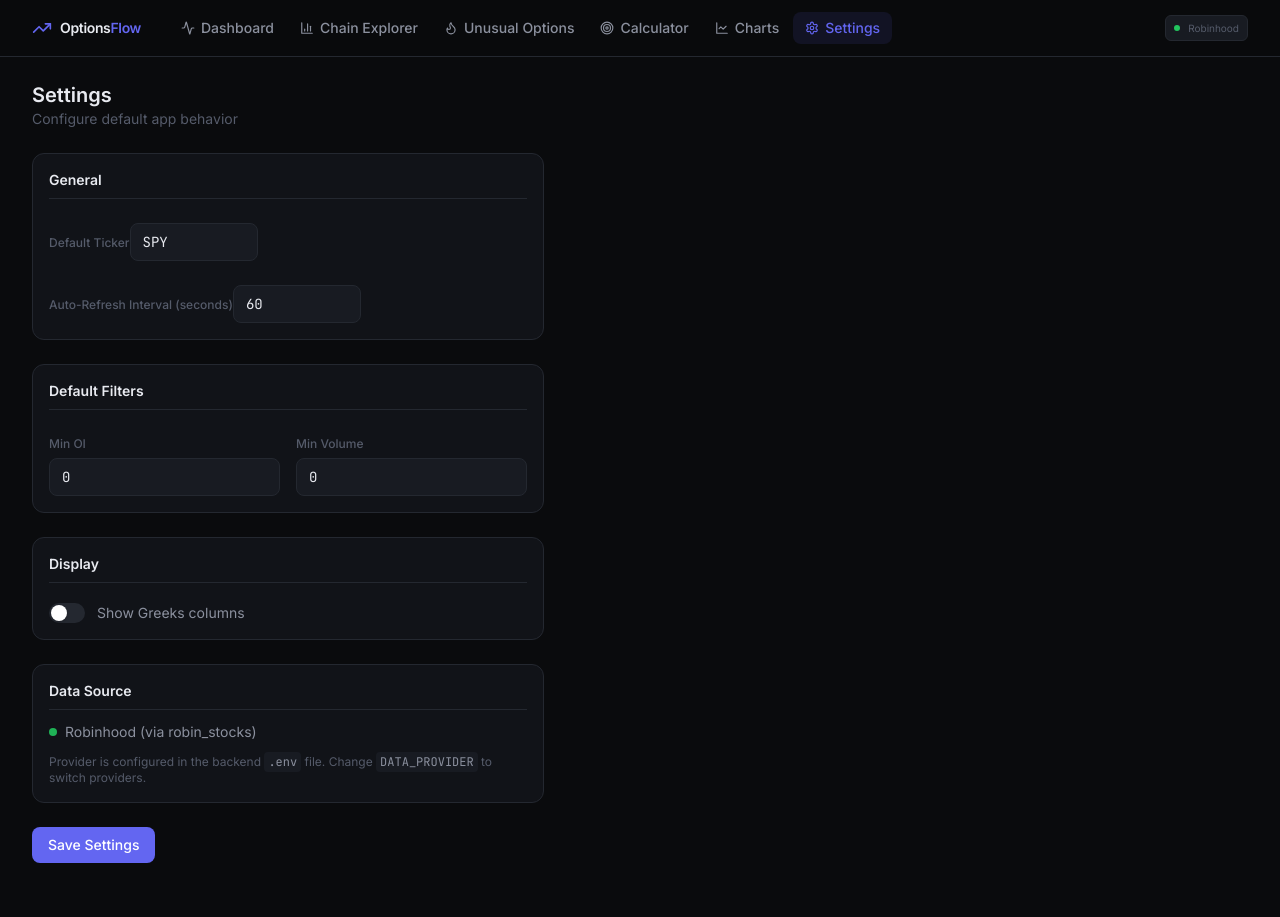
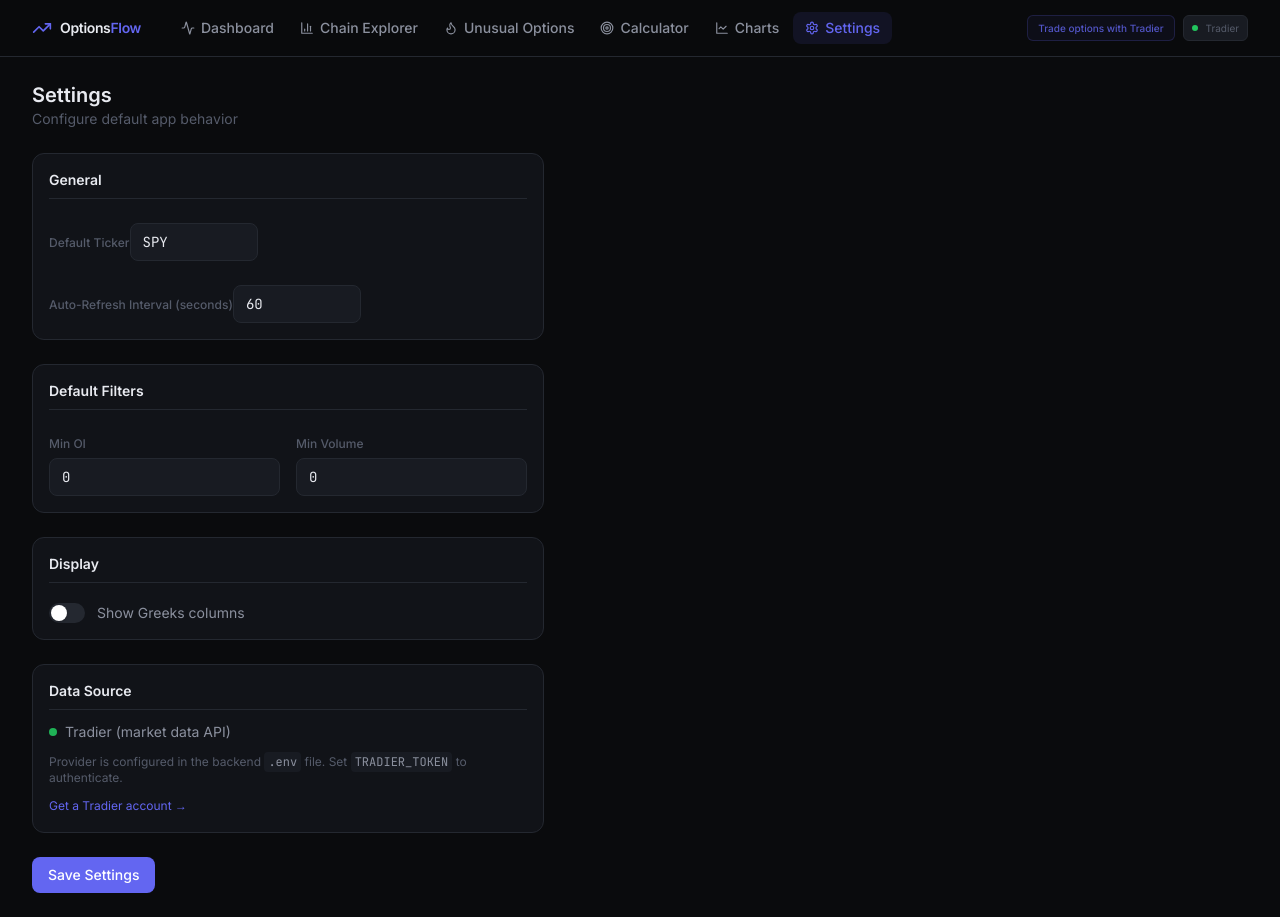
Before and after one commit to wikitrades212-a11y/options-analytics, a Next.js app in the folder frontend/: page /settings in a window 1280 px wide. Before the commit the page ends 887 px from the top, so only its background shows below. Built offline with nearby package versions, Linux system fonts and the light colour scheme.

Commit message:
add tradier referral link final

```diff
--- a/frontend/src/app/settings/page.tsx
+++ b/frontend/src/app/settings/page.tsx
@@ -126,12 +126,20 @@ export default function SettingsPage() {
         </h2>
         <div className="flex items-center gap-2">
           <span className="w-2 h-2 rounded-full bg-success animate-pulse-fast" />
-          <span className="text-sm text-text-secondary">Robinhood (via robin_stocks)</span>
+          <span className="text-sm text-text-secondary">Tradier (market data API)</span>
         </div>
         <p className="text-xs text-text-muted">
           Provider is configured in the backend <code className="text-text-secondary bg-bg-raised px-1 py-0.5 rounded">.env</code> file.
-          Change <code className="text-text-secondary bg-bg-raised px-1 py-0.5 rounded">DATA_PROVIDER</code> to switch providers.
+          Set <code className="text-text-secondary bg-bg-raised px-1 py-0.5 rounded">TRADIER_TOKEN</code> to authenticate.
         </p>
+        <a
+          href="https://trade.tradier.com/raf-open/?mwr=d02539fb"
+          target="_blank"
+          rel="noopener noreferrer"
+          className="inline-flex items-center gap-1.5 text-xs text-accent hover:underline"
+        >
+          Get a Tradier account →
+        </a>
       </div>
 
       {/* Save */}
--- a/frontend/src/components/layout/TopNav.tsx
+++ b/frontend/src/components/layout/TopNav.tsx
@@ -55,10 +55,20 @@ export default function TopNav() {
           {/* Spacer */}
           <div className="flex-1" />
 
+          {/* Tradier referral CTA */}
+          <a
+            href="https://trade.tradier.com/raf-open/?mwr=d02539fb"
+            target="_blank"
+            rel="noopener noreferrer"
+            className="hidden sm:flex items-center gap-1.5 text-2xs font-medium text-accent/80 hover:text-accent px-2.5 py-1 rounded-md bg-accent/5 border border-accent/20 hover:border-accent/40 transition-colors whitespace-nowrap"
+          >
+            Trade options with Tradier
+          </a>
+
           {/* Provider badge */}
-          <div className="hidden sm:flex items-center gap-2 text-2xs text-text-muted px-2 py-1 rounded-md bg-bg-raised border border-bg-border">
+          <div className="hidden sm:flex items-center gap-2 text-2xs text-text-muted px-2 py-1 rounded-md bg-bg-raised border border-bg-border ml-1">
             <span className="w-1.5 h-1.5 rounded-full bg-success animate-pulse-fast" />
-            Robinhood
+            Tradier
           </div>
         </div>
       </div>
```
